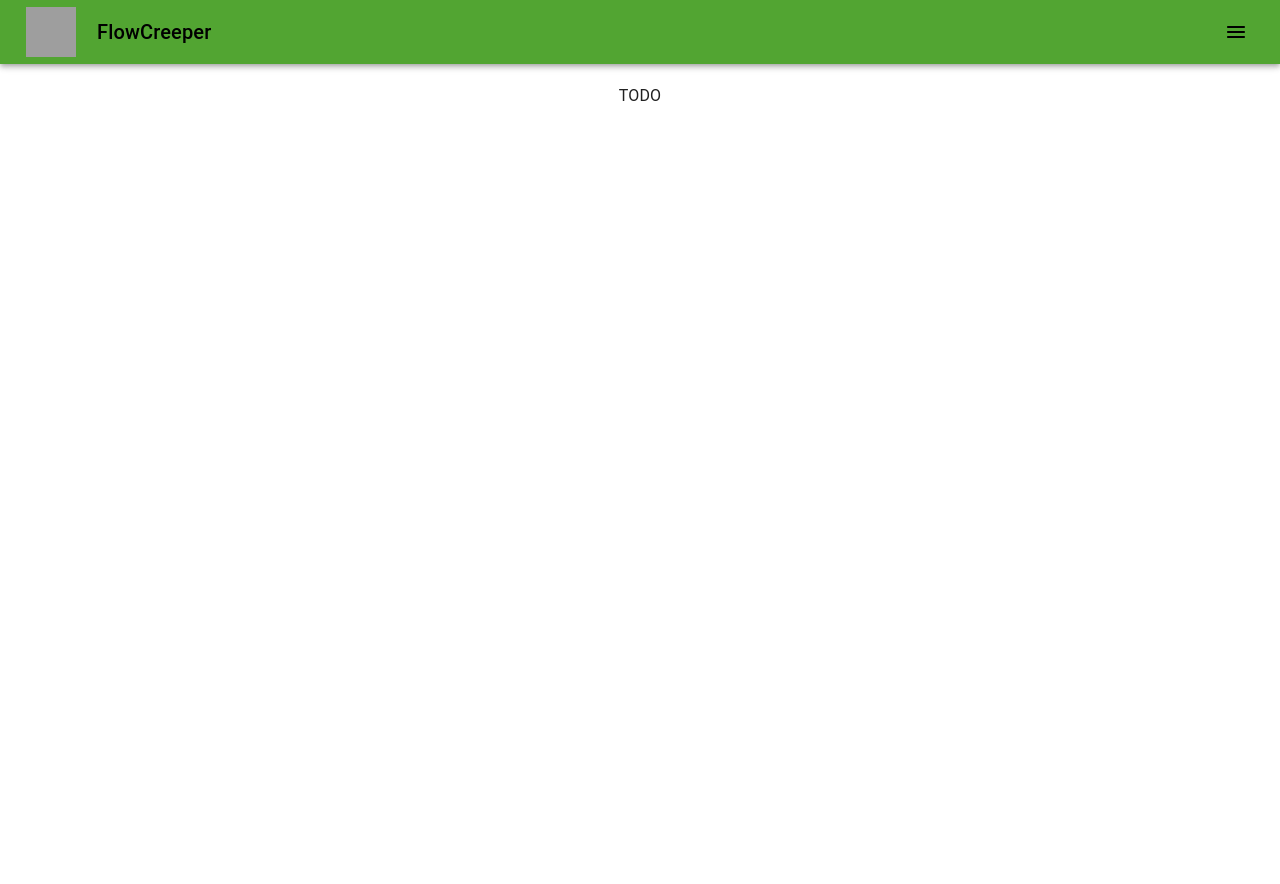
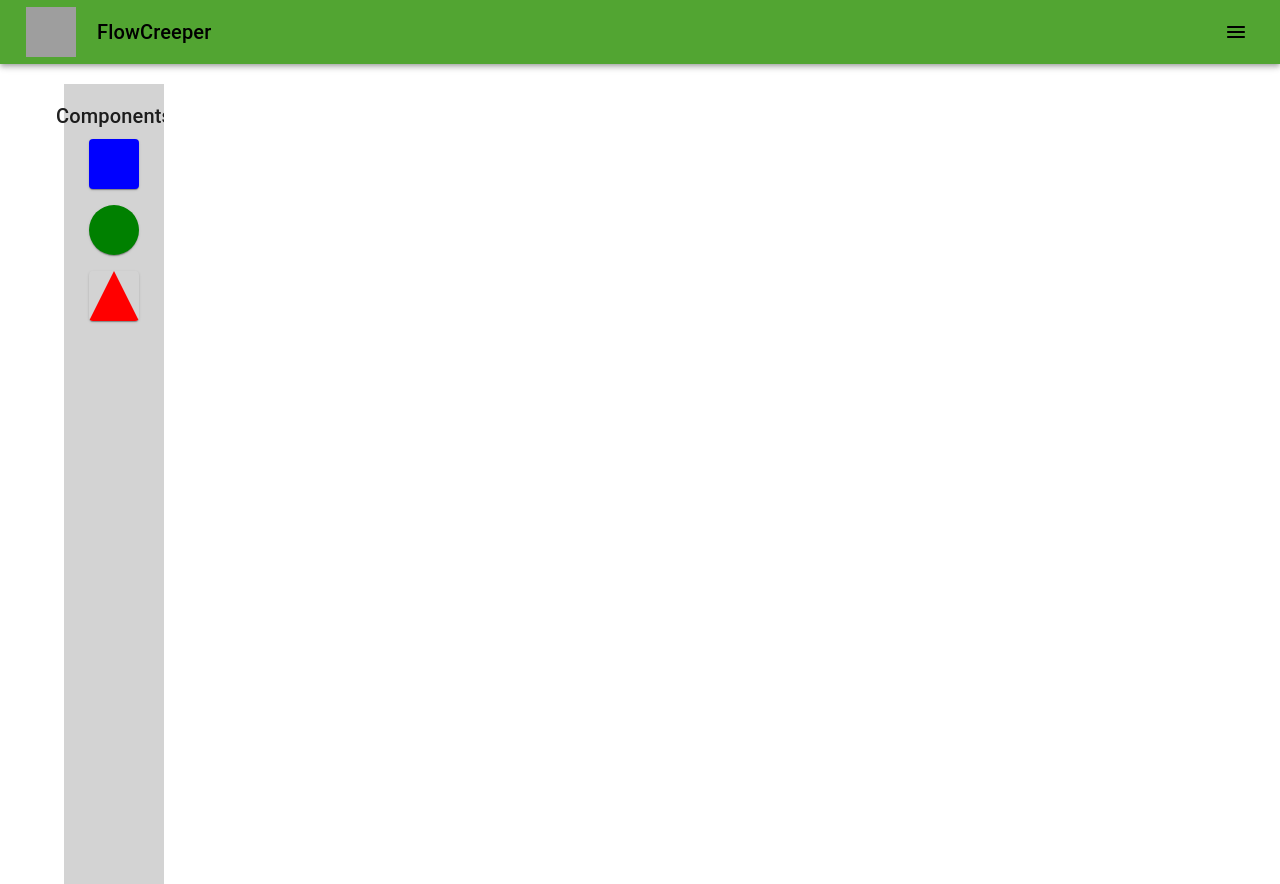
Before and after one commit to FlowCreeper/FlowCreeper.github.io, a React (Create React App) app: page /grafos/planar in a window 1280 px wide. Before the commit the page ends 800 px from the top, so only its background shows below. Built offline with nearby package versions, Linux system fonts and the light colour scheme; grey boxes are pictures that could not be loaded.

Commit message:
Manifest Excluido e algumas alterações

```diff
--- a/package.json
+++ b/package.json
@@ -6,13 +6,15 @@
     "@emotion/react": "^11.13.3",
     "@emotion/styled": "^11.13.0",
     "@mui/icons-material": "^6.1.0",
-    "@mui/material": "^6.1.0",
+    "@mui/material": "^6.1.5",
     "@mui/x-data-grid": "^7.17.0",
     "@mui/x-tree-view": "^7.19.0",
     "@testing-library/jest-dom": "^5.17.0",
     "@testing-library/react": "^13.4.0",
     "@testing-library/user-event": "^13.5.0",
     "react": "^18.3.1",
+    "react-dnd": "^16.0.1",
+    "react-dnd-html5-backend": "^16.0.1",
     "react-dom": "^18.3.1",
     "react-router-dom": "^6.26.2",
     "react-scripts": "5.0.1",
--- a/src/App.js
+++ b/src/App.js
@@ -49,6 +49,7 @@ function App() {
       children: [
         { id: 'grafos/conexo', label: 'Conexo - Desconexo' },
         { id: 'grafos/gnn', label: 'Rede neural - Grafos' },
+        { id: 'grafos/planar', label: 'Planar' },
       ],
     },
     {
--- /dev/null
+++ b/src/components/connectionline.js
@@ -0,0 +1,25 @@
+import React from 'react';
+
+const ConnectionLine = ({ start, end }) => {
+  if (!start || !end) return null;
+
+  const startX = start.x + 25;
+  const startY = start.y + 25;
+  const endX = end.x + 25;
+  const endY = end.y + 25;
+
+  return (
+    <svg style={{ position: 'absolute', top: 0, left: 0,width: "100%", height: "100%", pointerEvents: 'none' }}>
+      <line
+        x1={startX}
+        y1={startY}
+        x2={endX}
+        y2={endY}
+        stroke="black"
+        strokeWidth="2"
+      />
+    </svg>
+  );
+};
+
+export default ConnectionLine;
--- /dev/null
+++ b/src/components/drawingarea.js
@@ -0,0 +1,199 @@
+import React, { useState, useRef } from 'react';
+import { useDrop } from 'react-dnd';
+import { Box, Paper } from '@mui/material';
+import ConnectionLine from './connectionline';
+
+const DrawingArea = () => {
+    const [components, setComponents] = useState([]);
+    const [lines, setLines] = useState([]);
+    const [isConnecting, setIsConnecting] = useState(false);
+    const [startComponent, setStartComponent] = useState(null);
+    const drawingAreaRef = useRef(null);
+
+    const [, drop] = useDrop({
+      accept: 'component',
+      drop: (item, monitor) => {
+        const offset = monitor.getSourceClientOffset();
+        if (offset && drawingAreaRef.current) {
+          const drawingAreaRect = drawingAreaRef.current.getBoundingClientRect();
+          const relativeX = offset.x - drawingAreaRect.left;
+          const relativeY = offset.y - drawingAreaRect.top;
+          addComponent(relativeX, relativeY, item.type);
+        }
+      },
+    });
+
+    const addComponent = (x, y, type) => {
+      const id = components.length;
+      setComponents([...components, { id, x, y, type }]);
+    };
+
+    const handleConnect = (id) => {
+      if (!isConnecting) {
+        setStartComponent(id);
+        setIsConnecting(true);
+      } else {
+        if (startComponent !== id) {
+          addLine(startComponent, id);
+        }
+        setIsConnecting(false);
+        setStartComponent(null);
+      }
+    };
+
+    const addLine = (startId, endId) => {
+      const startComponent = components.find(c => c.id === startId);
+      const endComponent = components.find(c => c.id === endId);
+
+      if (!startComponent || !endComponent) return;
+
+      // Check if the line already exists (regardless of direction)
+      const lineExists = lines.some(line =>
+        (line.startId === startId && line.endId === endId) ||
+        (line.startId === endId && line.endId === startId)
+      );
+      if (lineExists) {
+        alert('This line already exists!');
+        return;
+      }
+
+      const startPoints = getConnectionPoints(startComponent);
+      const endPoints = getConnectionPoints(endComponent);
+
+      const possibleLines = [];
+
+      for (let startPoint of startPoints) {
+          for (let endPoint of endPoints) {
+              const distance = Math.sqrt(
+                  Math.pow(endPoint.x - startPoint.x, 2) + Math.pow(endPoint.y - startPoint.y, 2)
+              );
+              possibleLines.push({ startId, endId, startPoint, endPoint, distance });
+          }
+      }
+
+      possibleLines.sort((a, b) => a.distance - b.distance);
+
+      let added = false;
+      for (let line of possibleLines) {
+          const intersects = checkIntersection(line);
+
+          if (!intersects) {
+              setLines(prevLines => [...prevLines, line]);
+              added = true;
+              break;
+          }
+      }
+
+      if (!added) {
+          alert('Cannot connect lines due to intersections!');
+      }
+    };
+
+    const checkIntersection = (newLine) => {
+        for (let line of lines) {
+            if (doLinesIntersect(line, newLine)) return true;
+        }
+        return false;
+    };
+
+    const doLinesIntersect = (line1, line2) => {
+        const startComponent1 = components.find(c => c.id === line1.startId);
+        const endComponent1 = components.find(c => c.id === line1.endId);
+        const startComponent2 = components.find(c => c.id === line2.startId);
+        const endComponent2 = components.find(c => c.id === line2.endId);
+
+        if (!startComponent1 || !endComponent1 || !startComponent2 || !endComponent2) {
+            return false;
+        }
+
+        if (
+            line1.startId === line2.startId ||
+            line1.startId === line2.endId ||
+            line1.endId === line2.startId ||
+            line1.endId === line2.endId
+        ) {
+            return false;
+        }
+
+        const { x: x1, y: y1 } = startComponent1;
+        const { x: x2, y: y2 } = endComponent1;
+        const { x: x3, y: y3 } = startComponent2;
+        const { x: x4, y: y4 } = endComponent2;
+
+        const orientation = (p, q, r) => {
+            const val = (q.y - p.y) * (r.x - q.x) - (q.x - p.x) * (r.y - q.y);
+            return val === 0 ? 0 : (val > 0 ? 1 : 2);
+        };
+
+        const onSegment = (p, q, r) => (
+            Math.min(p.x, r.x) <= q.x && q.x <= Math.max(p.x, r.x) &&
+            Math.min(p.y, r.y) <= q.y && q.y <= Math.max(p.y, r.y)
+        );
+
+        const o1 = orientation({ x: x1, y: y1 }, { x: x2, y: y2 }, { x: x3, y: y3 });
+        const o2 = orientation({ x: x1, y: y1 }, { x: x2, y: y2 }, { x: x4, y: y4 });
+        const o3 = orientation({ x: x3, y: y3 }, { x: x4, y: y4 }, { x: x1, y: y1 });
+        const o4 = orientation({ x: x3, y: y3 }, { x: x4, y: y4 }, { x: x2, y: y2 });
+
+        if (o1 !== o2 && o3 !== o4) return true;
+
+        if (o1 === 0 && onSegment({ x: x1, y: y1 }, { x: x3, y: y3 }, { x: x2, y: y2 })) return true;
+        if (o2 === 0 && onSegment({ x: x1, y: y1 }, { x: x4, y: y4 }, { x: x2, y: y2 })) return true;
+        if (o3 === 0 && onSegment({ x: x3, y: y3 }, { x: x1, y: y1 }, { x: x4, y: y4 })) return true;
+        if (o4 === 0 && onSegment({ x: x3, y: y3 }, { x: x2, y: y2 }, { x: x4, y: y4 })) return true;
+
+        return false;
+    };
+
+    const getConnectionPoints = (component) => {
+      const edgeOffset = 25;
+      return [
+          { x: component.x + edgeOffset, y: component.y },
+          { x: component.x, y: component.y + edgeOffset },
+          { x: component.x - edgeOffset, y: component.y },
+          { x: component.x, y: component.y - edgeOffset }
+      ];
+    };
+
+    const shapeStyles = {
+      square: { width: 50, height: 50, bgcolor: 'blue' },
+      circle: { width: 50, height: 50, bgcolor: 'green', borderRadius: '50%' },
+      triangle: {
+        width: 0,
+        height: 0,
+        borderLeft: '25px solid transparent',
+        borderRight: '25px solid transparent',
+        borderBottom: '50px solid red',
+        bgcolor: 'transparent',
+      },
+    };
+
+    return (
+      <Box
+        ref={(node) => {
+          drawingAreaRef.current = node;
+          drop(node);
+        }}
+        sx={{ flex: 1, position: 'relative', bgcolor: 'white', height: '100vh' }}
+      >
+        {components.map((comp) => (
+          <Paper
+            key={comp.id}
+            onClick={() => handleConnect(comp.id)}
+            sx={{
+              ...shapeStyles[comp.type],
+              position: 'absolute',
+              top: comp.y,
+              left: comp.x,
+              cursor: 'pointer',
+            }}
+          />
+        ))}
+        {lines.map((line, index) => (
+          <ConnectionLine key={index} start={line.startPoint} end={line.endPoint} />
+        ))}
+      </Box>
+    );
+};
+
+export default DrawingArea;
--- /dev/null
+++ b/src/components/sidebar.js
@@ -0,0 +1,57 @@
+import React from 'react';
+import { Box, Typography, Paper } from '@mui/material';
+import { useDrag } from 'react-dnd';
+
+// Sidebar with multiple draggable shapes
+const Sidebar = () => {
+  return (
+    <Box
+      sx={{
+        width: 100,
+        bgcolor: 'lightgray',
+        padding: 2,
+        display: 'flex',
+        flexDirection: 'column',
+        alignItems: 'center',
+      }}
+    >
+      <Typography variant="h6" gutterBottom>
+        Components
+      </Typography>
+      <DraggableComponent type="square" />
+      <DraggableComponent type="circle" />
+      <DraggableComponent type="triangle" />
+    </Box>
+  );
+};
+
+// Draggable component for different shapes
+const DraggableComponent = ({ type }) => {
+  const [, drag] = useDrag(() => ({
+    type: 'component',
+    item: { type },
+  }));
+
+  const shapeStyles = {
+    square: { width: 50, height: 50, bgcolor: 'blue' },
+    circle: { width: 50, height: 50, bgcolor: 'green', borderRadius: '50%' },
+    triangle: {
+      width: 0,
+      height: 0,
+      borderLeft: '25px solid transparent',
+      borderRight: '25px solid transparent',
+      borderBottom: '50px solid red',
+      bgcolor: 'transparent', // needed for MUI Paper
+    },
+  };
+
+  return (
+    <Paper
+      ref={drag}
+      sx={{ ...shapeStyles[type], mb: 2 }}
+      data-type={type}
+    />
+  );
+};
+
+export default Sidebar;
--- a/src/index.js
+++ b/src/index.js
@@ -2,12 +2,16 @@ import React from 'react';
 import ReactDOM from 'react-dom/client';
 import App from './App';
 import { BrowserRouter } from 'react-router-dom';
+import { DndProvider } from 'react-dnd';
+import { HTML5Backend } from 'react-dnd-html5-backend';
 
 const root = ReactDOM.createRoot(document.getElementById('root'));
 root.render(
   <React.StrictMode>
-    <BrowserRouter>
-      <App />
-    </BrowserRouter>
+    <DndProvider backend={HTML5Backend}>
+      <BrowserRouter>
+        <App />
+      </BrowserRouter>
+    </DndProvider>
   </React.StrictMode>
 );
--- a/src/pages/grafos/conexo.js
+++ b/src/pages/grafos/conexo.js
@@ -35,7 +35,7 @@ function Conexo() {
   };
 
   // Desenhar vértices e arestas
-  const draw = (ctx) => {
+  const draw = React.useCallback((ctx) => {
     ctx.clearRect(0, 0, ctx.canvas.width, ctx.canvas.height); // Limpa o canvas
 
     // Desenhar as arestas
@@ -56,14 +56,14 @@ function Conexo() {
       ctx.fill();
       ctx.stroke();
     });
-  };
+  }, [vertices, edges]);
 
   // Atualizar o canvas quando os vértices ou arestas mudam
   React.useEffect(() => {
     const canvas = canvasRef.current;
     const ctx = canvas.getContext("2d");
     draw(ctx);
-  }, [vertices, edges]);
+  }, [draw]);
 
   return (
     <Box
@@ -78,7 +78,7 @@ function Conexo() {
         ref={canvasRef}
         width={800}
         height={600}
-        style={{ border: "1px solid black", cursor: "crosshair" }}
+        style={{ border: "1px solid black", cursor: "crosshair", backgroundColor: 'white' }}
       />
     </Box>
   );
--- /dev/null
+++ b/src/pages/grafos/planar.js
@@ -0,0 +1,15 @@
+import React from 'react';
+import { Box, CssBaseline } from '@mui/material';
+import Sidebar from '../../components/sidebar';
+import DrawingArea from '../../components/drawingarea';
+
+function Planar() {
+  return (
+    <Box display="flex">
+      <Sidebar />
+      <DrawingArea />
+    </Box>
+  );
+}
+
+export default Planar;
--- a/src/pages/main.js
+++ b/src/pages/main.js
@@ -9,6 +9,7 @@ import DPAtv2 from "./mat dis/dp2";
 import Conexo from "./grafos/conexo";
 import Gnn from "./grafos/gnn";
 import Apresentacao from "./analise desempenho/apresentacao";
+import Planar from "./grafos/planar";
 
 const Main = () => {
   return (
@@ -25,6 +26,7 @@ const Main = () => {
         <Route path="grafos/">
           <Route path="conexo" element={<Conexo/>}/>
           <Route path="gnn" element={<Gnn/>}/>
+          <Route path="planar" element={<Planar/>}/>
         </Route>
         <Route path="analise/">
           <Route path="apresentacao" element={<Apresentacao />}/>
--- a/src/pages/mat dis/dp2.js
+++ b/src/pages/mat dis/dp2.js
@@ -55,7 +55,7 @@ function DPAtv2() {
           alert('Erro ao acessar as matrizes. Certifique-se de que todas as células estão preenchidas.');
           return;
         }
-        sum += matrixA[0][k] * matrixB[k][j];  // Somente a primeira linha da Matriz A
+        sum += matrixA[0][j] * matrixB[j][k];  // Somente a primeira linha da Matriz A
       }
       result.push(sum);
     }
```
Also changed, not shown: public/manifest.json (deleted), 1 other file (tests, documents, lock files or other folders).
